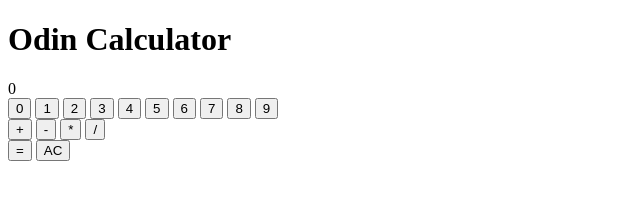
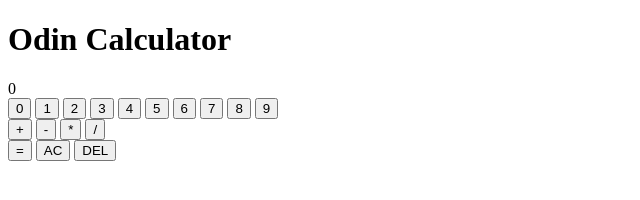
Before and after one commit to eric-j-owen/odin-calculator, a website: page index.html in a window 1280 px wide. Shown: the whole page, without its empty margins (0-640 px from the left). Drawn offline with Linux system fonts and the light colour scheme.

Commit message:
Adds del button

```diff
--- a/index.html
+++ b/index.html
@@ -33,6 +33,7 @@
         <div class="actions">
             <button value="=">=</button>
             <button value="ac">AC</button>
+            <button value="del">DEL</button>
         </div>
     </div>
 </body>
```
